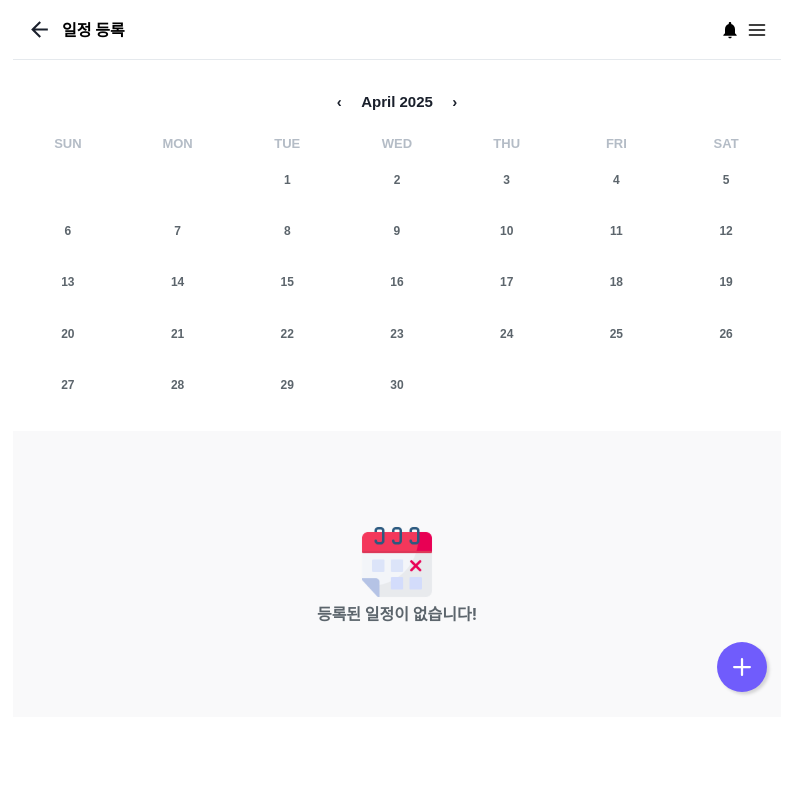
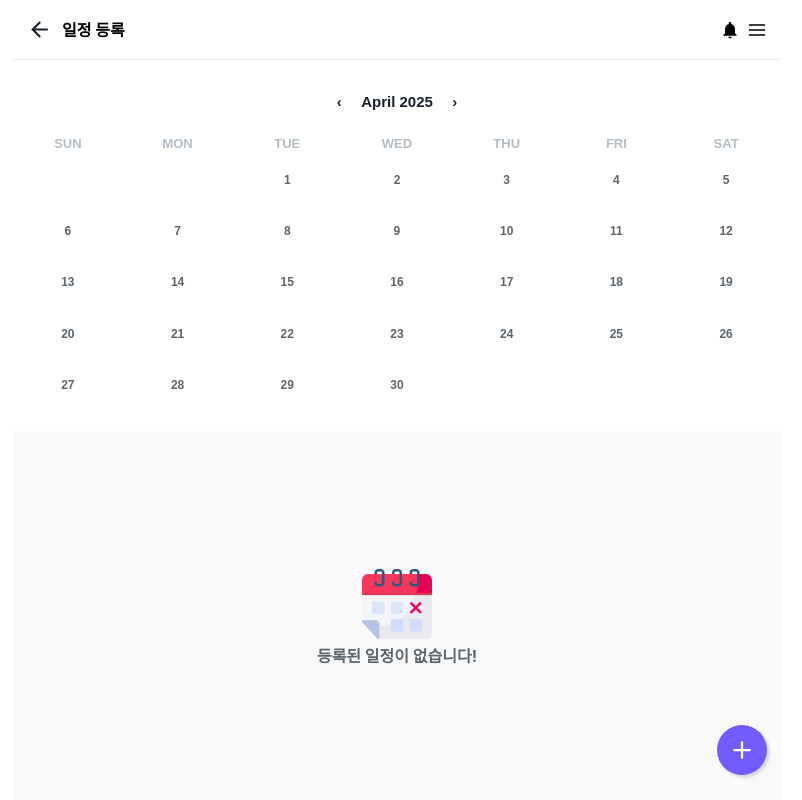
Before and after one commit to la-vie-est-belle-application/Client, a React (Vite) app: page /scheduleRegister in a window 1280 px wide. Shown: the whole page, without its empty margins (243-1045 px from the left). Built offline with nearby package versions, Linux system fonts and the light colour scheme.

Commit message:
Chore: 스케줄 등록 페이지 폴더구조 정리 및 컴포넌트 높이, 간격 수정

```diff
--- a/src/App.tsx
+++ b/src/App.tsx
@@ -1,11 +1,11 @@
 import { Route, Routes } from "react-router-dom";
 import "./App.css";
 import Home from "@pages/home/Home";
-import ScheduleManage from "@pages/ScheduleManage";
+import ScheduleManage from "@pages/scheduleManagement/ScheduleManage.tsx";
 import SignIn from "@pages/signIn/SignIn";
 import BackGroundBlur from "@components/Modal/BackGroundBlur";
 import Notice from "@pages/notice/Notice";
-import ScheduleRegister from "@pages/ScheduleRegister";
+import ScheduleRegister from "@pages/scheduleManagement/ScheduleRegister.tsx";
 
 function App() {
   return (
--- a/src/common/components/Modal/Menu/components/MenuBody.tsx
+++ b/src/common/components/Modal/Menu/components/MenuBody.tsx
@@ -28,7 +28,7 @@ const MenuBody = () => {
       return (
         <MenuLink key={index} style={additionalStyle}>
           <Typography type="caption1">{text}</Typography>
-          <ChevronRightIcon fontSize={13} color={COLORS.gray400} />
+          <ChevronRightIcon fontSize={20} color={COLORS.gray400} />
         </MenuLink>
       );
     });
@@ -49,7 +49,6 @@ const LinkContainer = styled.ul`
   flex: 5;
   margin-top: 3.6rem;
   padding-bottom: 2rem;
-  border-bottom: 1px solid #d9d9d9;
 `;
 const MenuLink = styled.li`
   list-style: none;
@@ -57,7 +56,8 @@ const MenuLink = styled.li`
   justify-content: space-between;
   align-items: center;
   padding: 0 1rem 0 1rem;
-  margin-top: 1.8rem;
+  margin-top: 2rem;
+  cursor: pointer;
 `;
 
 export default MenuBody;
--- a/src/common/components/Modal/Menu/components/MenuFooter.tsx
+++ b/src/common/components/Modal/Menu/components/MenuFooter.tsx
@@ -17,7 +17,6 @@ const MenuFooter = () => {
 };
 
 const FooterContainer = styled.footer`
-  border-top: 0.1px solid #d9d9d9;
   padding-top: 1rem;
   display: flex;
   justify-content: space-between;
--- a/src/common/components/Modal/RegisterForm/RegisterForm.tsx
+++ b/src/common/components/Modal/RegisterForm/RegisterForm.tsx
@@ -27,8 +27,7 @@ const RegisterFormView = () => {
 const Form = styled.form`
   position: relative;
   width: 100%;
-  height: 80dvh;
-  max-width: 76rem;
+  height: 90dvh;
   top: 12rem;
   background-color: ${COLORS.gray100};
   text-align: center;
--- a/src/layout/Header.tsx
+++ b/src/layout/Header.tsx
@@ -73,8 +73,9 @@ const HeaderView = ({
 
 const HeaderContainer = styled.header<Pick<HeaderViewProps, "$isHome">>`
   position: relative;
+  flex: 0 0 auto;
   z-index: 50;
-  height: 60px;
+  height: 6rem;
   width: 100%;
   display: flex;
   align-items: center;
--- a/src/pages/ScheduleManage.tsx
+++ /dev/null
@@ -1,15 +0,0 @@
-import Calender from "@components/Calender/Calender";
-import Header from "@layout/Header";
-import ViewSchedule from "@components/ViewSchedule/ViewSchedule";
-
-const ScheduleManage = () => {
-  return (
-    <>
-      <Header title="일정 관리" />
-      <Calender />
-      <ViewSchedule />
-    </>
-  );
-};
-
-export default ScheduleManage;
--- a/src/pages/ScheduleRegister.tsx
+++ /dev/null
@@ -1,15 +0,0 @@
-import Header from "@layout/Header";
-import Calender from "@components/Calender/Calender";
-import ViewSchedule from "@components/ViewSchedule/ViewSchedule";
-
-const ScheduleRegister = () => {
-  return (
-    <>
-      <Header title="일정 등록" />
-      <Calender />
-      <ViewSchedule />
-    </>
-  );
-};
-
-export default ScheduleRegister;
--- /dev/null
+++ b/src/pages/scheduleManagement/ScheduleManage.tsx
@@ -0,0 +1,16 @@
+import Calender from "@pages/scheduleManagement/components/Calender.tsx";
+import Header from "@layout/Header.tsx";
+import ViewSchedule from "@pages/scheduleManagement/components/ViewSchedule.tsx";
+import ManagementContainer from "@pages/scheduleManagement/components/ManagementContainer.tsx";
+
+const ScheduleManage = () => {
+  return (
+    <ManagementContainer>
+      <Header title="일정 관리" />
+      <Calender />
+      <ViewSchedule />
+    </ManagementContainer>
+  );
+};
+
+export default ScheduleManage;
--- /dev/null
+++ b/src/pages/scheduleManagement/ScheduleRegister.tsx
@@ -0,0 +1,16 @@
+import Header from "@layout/Header.tsx";
+import Calender from "@pages/scheduleManagement/components/Calender.tsx";
+import ViewSchedule from "@pages/scheduleManagement/components/ViewSchedule.tsx";
+import ManagementContainer from "@pages/scheduleManagement/components/ManagementContainer.tsx";
+
+const ScheduleRegister = () => {
+  return (
+    <ManagementContainer>
+      <Header title="일정 등록" />
+      <Calender />
+      <ViewSchedule />
+    </ManagementContainer>
+  );
+};
+
+export default ScheduleRegister;
--- a/src/common/components/Calender/Calender.tsx
+++ b/src/pages/scheduleManagement/components/Calender.tsx
@@ -1,4 +1,4 @@
-import { COLORS } from "@constants/color";
+import { COLORS } from "@constants/color.ts";
 import { useState } from "react";
 import Calendar from "react-calendar";
 import "react-calendar/dist/Calendar.css";
--- /dev/null
+++ b/src/pages/scheduleManagement/components/ManagementContainer.tsx
@@ -0,0 +1,18 @@
+import styled from "styled-components";
+import React from "react";
+
+interface ContainerProps {
+  children: React.ReactNode;
+}
+
+const ManagementContainer = ({ children }: ContainerProps) => {
+  return <Container>{children}</Container>;
+};
+
+const Container = styled.div`
+  display: flex;
+  flex-direction: column;
+  height: 100dvh;
+`;
+
+export default ManagementContainer;
--- a/src/common/components/ViewSchedule/ViewSchedule.tsx
+++ b/src/pages/scheduleManagement/components/ViewSchedule.tsx
@@ -1,8 +1,8 @@
-import { COLORS } from "@constants/color";
+import { COLORS } from "@constants/color.ts";
 import styled from "styled-components";
 import scheduleRed from "/assets/schedule-red.svg";
 import { Image } from "@chakra-ui/react";
-import Typography from "@components/Typography/Typography";
+import Typography from "@components/Typography/Typography.tsx";
 import ButtonGroup from "@components/Button/ButtonGroup.tsx";
 
 const ViewSchedule = () => {
@@ -29,8 +29,12 @@ const ViewContainer = styled.footer`
   display: flex;
   justify-content: center;
   align-items: center;
+  height: 100%;
   background-color: ${COLORS.gray100};
-  height: 35.7vh;
+  overflow-y: scroll;
+  &::-webkit-scrollbar {
+    display: none;
+  }
 `;
 
 const ImageWrapper = styled.div`
```
